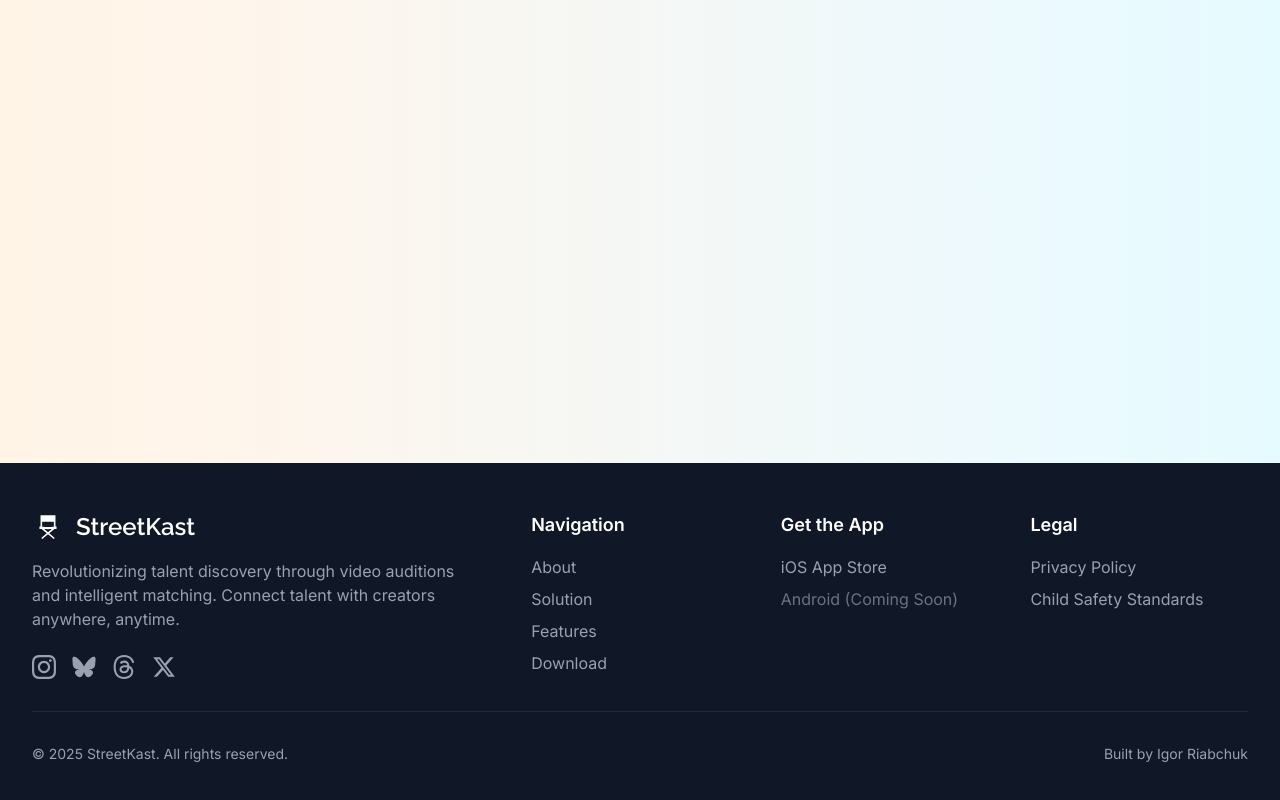
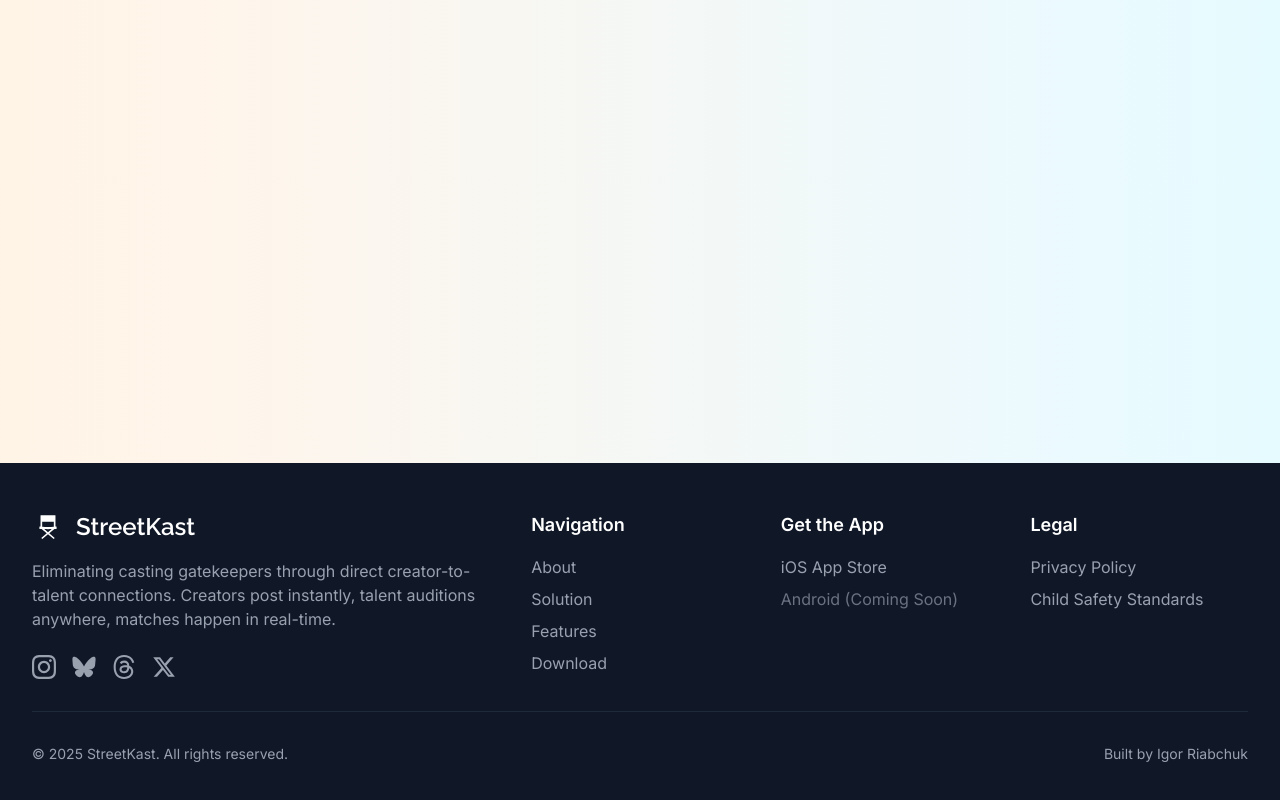
Before and after one commit to anftimatter/streetkastapp, a SvelteKit app: page / in a window 1280 px wide. Shown: the part 5152-5952 px from the top of the page. Built offline with nearby package versions, Linux system fonts and the light colour scheme.

Commit message:
footer descriptor

```diff
--- a/src/routes/+page.svelte
+++ b/src/routes/+page.svelte
@@ -460,7 +460,7 @@
 					<span class="text-2xl text-white font-semibold font-display">StreetKast</span>
 				</div>
 				<p class="text-gray-400 mb-6 max-w-md">
-					Revolutionizing talent discovery through video auditions and intelligent matching. Connect talent with creators anywhere, anytime.
+					Eliminating casting gatekeepers through direct creator-to-talent connections. Creators post instantly, talent auditions anywhere, matches happen in real-time.
 				</p>
 				<div class="flex space-x-4">
 					<!-- Instagram -->
```
